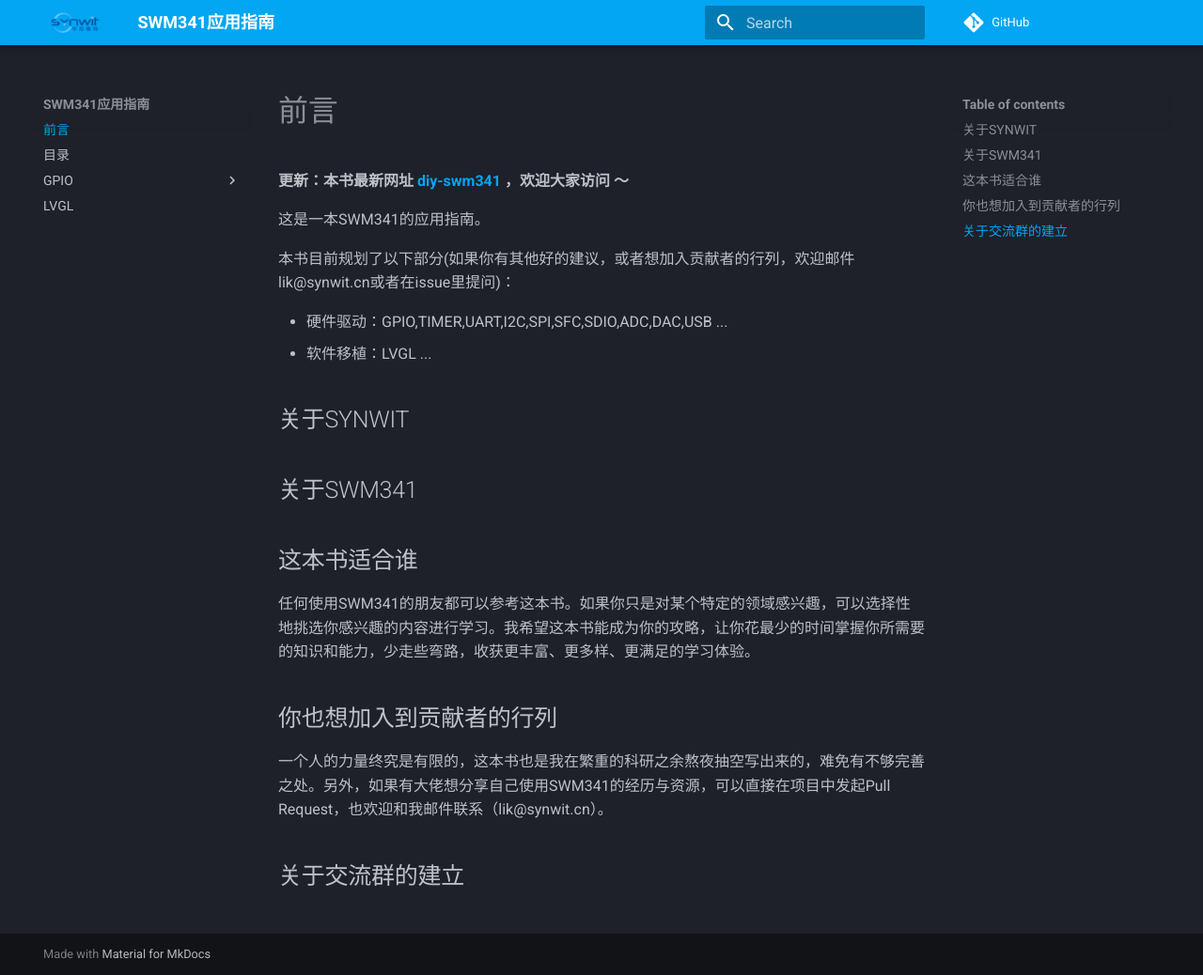
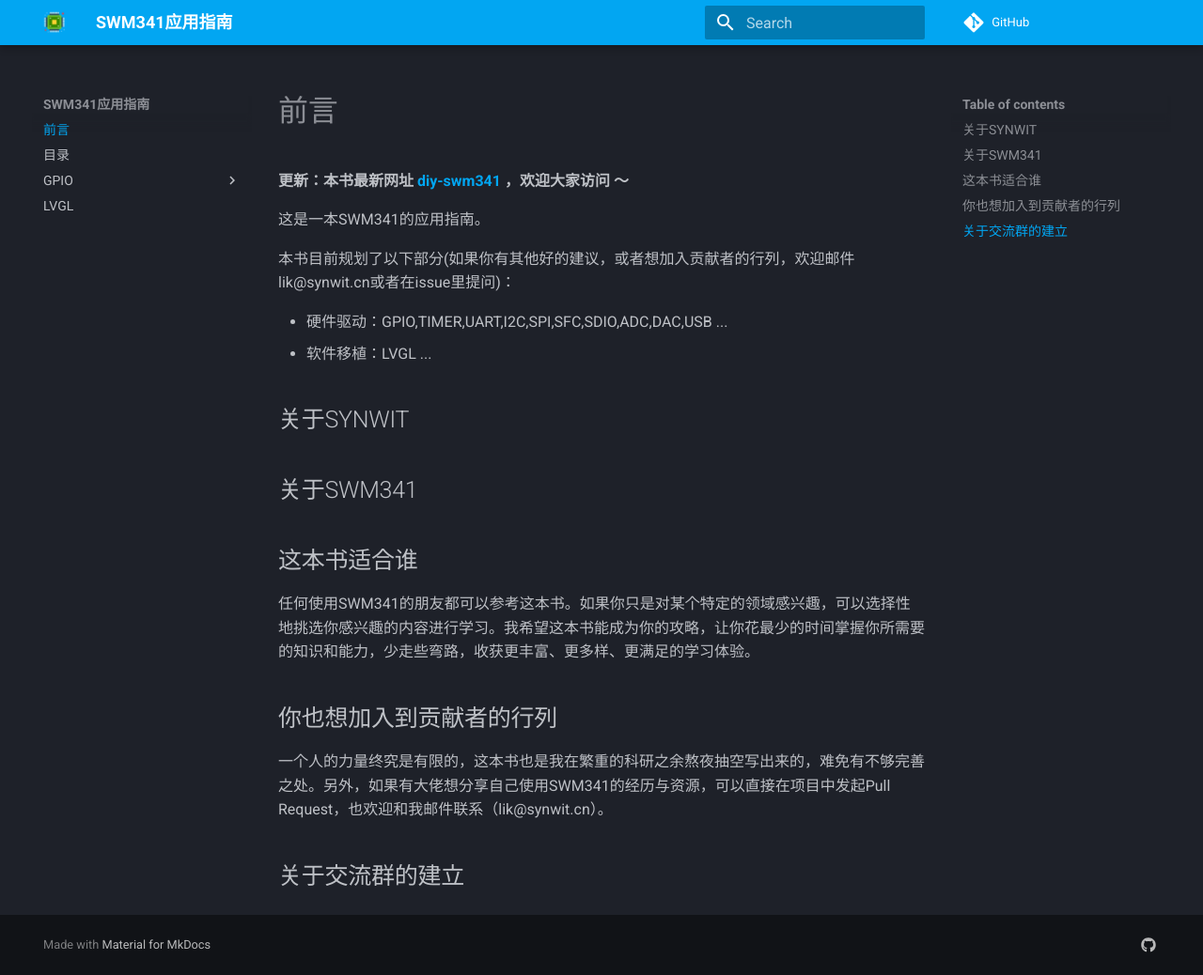
Before and after one commit to yanmowudi/diy-swm341, an MkDocs documentation site: the page built from docs/index.md, in a window 1280 px wide and 1038 px high. Shown: the whole window at 94% size. Built offline with MkDocs 1.6.1 and Material for MkDocs 9.7.7, drawn with Linux system fonts in a browser that asks for light colours; comment, search, counter and statistics services are not loaded.

Commit message:
完善样式

```diff
--- a/mkdocs.yml
+++ b/mkdocs.yml
@@ -5,8 +5,13 @@
     scheme: slate
     primary: light blue
     accent: indigo
-  logo: images/synwit.png
-  favicon: images/synwit.png
+  logo: images/logo.png
+  favicon: images/logo.png
+extra:
+  social:
+    - icon: fontawesome/brands/github
+      link: https://github.com/yanmowudi
+      name: yanmowudi on github
 repo_url: https://github.com/yanmowudi/diy-swm341
 nav:
   - 前言: 'index.md'
```
Also changed, not shown: docs/images/logo.png (added), docs/images/synwit.png (deleted).
